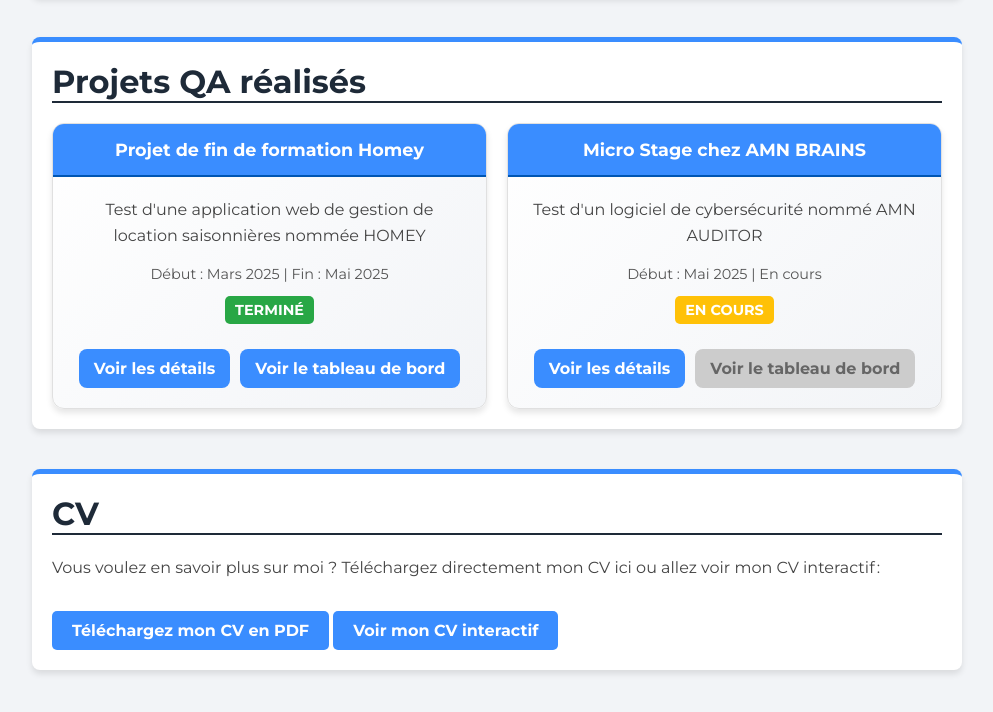
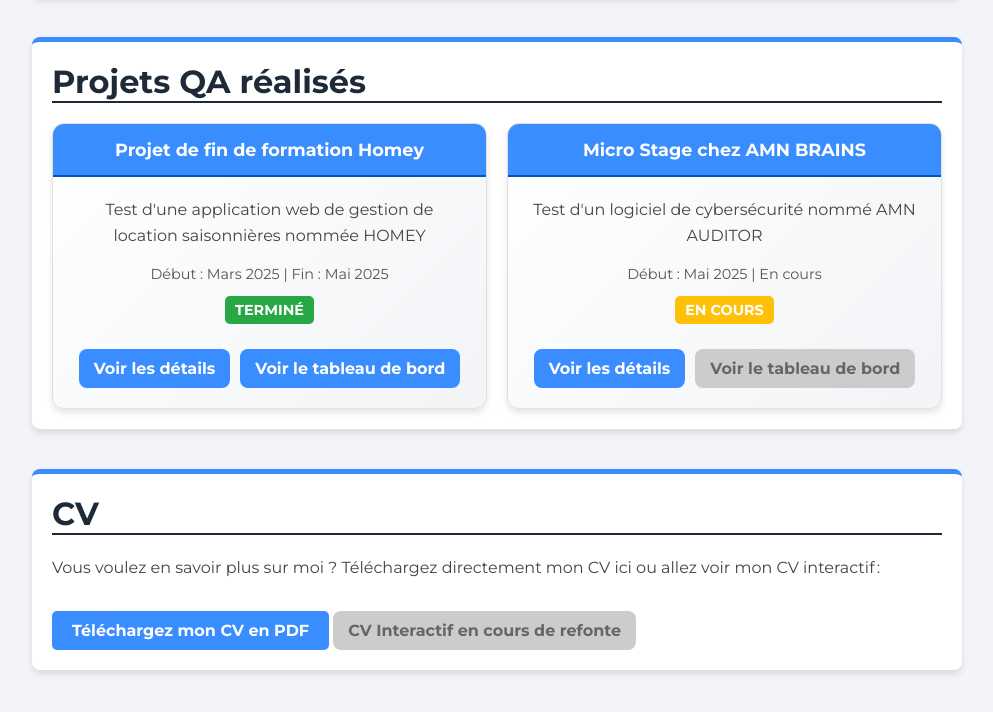
Before and after one commit to maximejoannis/maximejoannis.github.io, a plain HTML site: page index.html in a window 1280 px wide. Shown: the part 931-1643 px from the top of the page, without its empty margins (278-1271 px from the left). Drawn offline with Linux system fonts and the light colour scheme.

Commit message:
Refonte en cours du CV Interactif

```diff
--- a/index.html
+++ b/index.html
@@ -495,7 +495,7 @@
           Vous voulez en savoir plus sur moi ? Téléchargez directement mon CV ici ou allez voir mon CV interactif :
         </p>
         <a href="Maxime_JOANNIS_CV_Testeur_QA.pdf" class="pdf-button">Téléchargez mon CV en PDF</a>
-        <a href="CVInteractif.html" class="pdf-button">Voir mon CV interactif</a>
+        <a href="#" class="action-link disabled">CV Interactif en cours de refonte</a>
       </section>
 
     </div>
```
